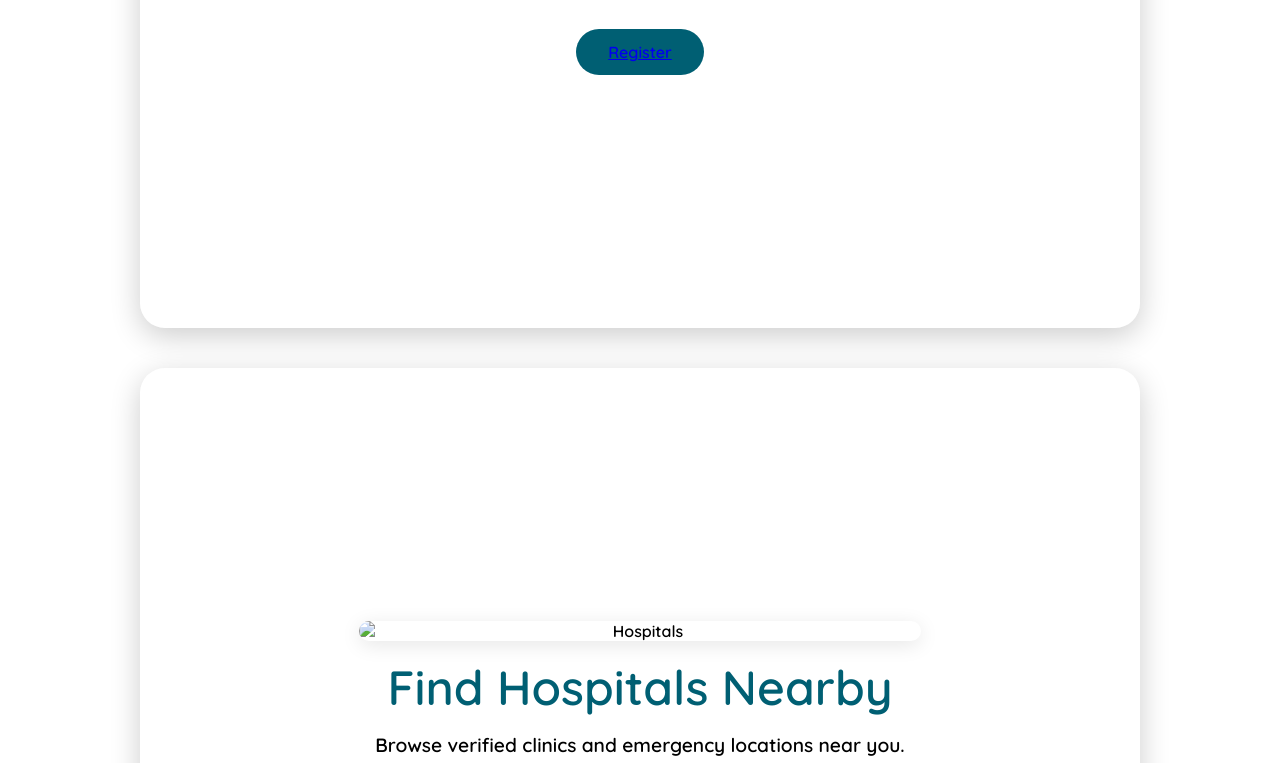
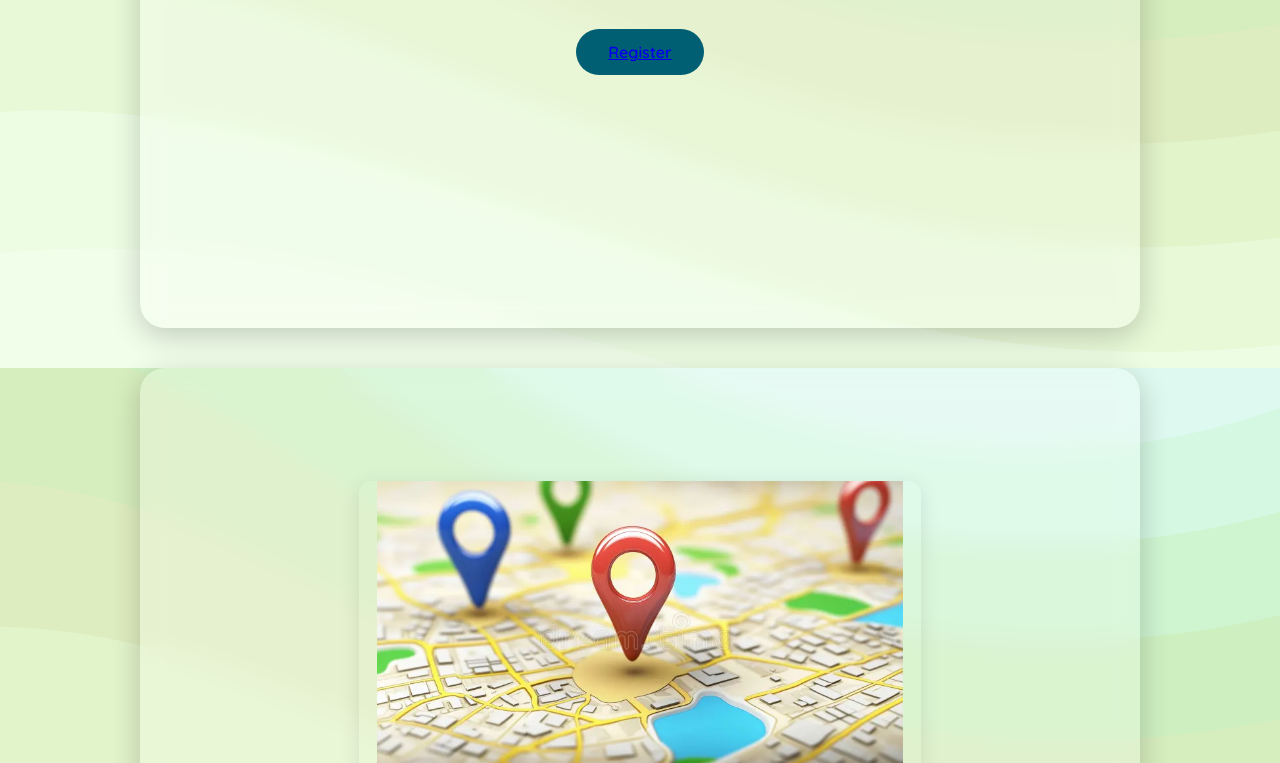
Before and after one commit to makau99/medicai, a plain HTML site: page home.html in a window 1280 px wide. Shown: the part 432-1195 px from the top of the page. Drawn offline with Linux system fonts and the light colour scheme.

Commit message:
rename links

```diff
--- a/about.css
+++ b/about.css
@@ -7,7 +7,7 @@
 }
 
 body {
-  background-image: url('liquid-cheese.png');
+  background-image: url('images/liquid-cheese.png');
   background-size: cover;
   background-position: center;
   background-attachment: fixed;
--- a/appointments.css
+++ b/appointments.css
@@ -6,7 +6,7 @@
 }
 
 body {
-  background-image: url('liquid-cheese.png');
+  background-image: url('images/liquid-cheese.png');
   background-size: cover;
   background-position: center;
   background-attachment: fixed;
--- a/dashboard.css
+++ b/dashboard.css
@@ -6,7 +6,7 @@
 }
 
 body {
-  background-image: url('liquid-cheese.png');
+  background-image: url('images/liquid-cheese.png');
   background-size: cover;
   background-position: center;
   background-attachment: fixed;
--- a/home.css
+++ b/home.css
@@ -6,7 +6,7 @@
 }
 
 body {
-  background-image: url('liquid-cheese.png');
+  background-image: url('images/liquid-cheese.png');
   background-size: cover;
   background-position: center;
   background-attachment: fixed;
--- a/home.html
+++ b/home.html
@@ -41,21 +41,21 @@
 
     <div class="feature-scroll">
       <section class="feature-card">
-        <img src="triage.jpg" alt="Triage" />
+        <img src="images/triage.jpg" alt="Triage" />
         <h1>Symptom Checker</h1>
         <p>Instant AI triage with accurate results in seconds.</p>
         <button class="card-btn" type="button"><span></span><a href="triage.html">Register</a></button>
       </section>
 
       <section class="feature-card">
-        <img src="location.webp" alt="Hospitals" />
+        <img src="images/location.webp" alt="Hospitals" />
         <h1>Find Hospitals Nearby</h1>
         <p>Browse verified clinics and emergency locations near you.</p>
         <button class="card-btn" type="button"><span></span><a href="location.html">Register</a></button>
       </section>
 
       <section class="feature-card">
-        <img src="appointment.webp" alt="Appointments" />
+        <img src="images/appointment.webp" alt="Appointments" />
         <h1>Book Appointments</h1>
         <p>Schedule a visit with a certified medical professional.</p>
         <button class="card-btn" type="button"><span></span><a href="appointments.html">Register</a></button>
--- a/login.css
+++ b/login.css
@@ -6,7 +6,7 @@
 }
 
 body {
-  background-image: url('liquid-cheese.png');
+  background-image: url('images/liquid-cheese.png');
   background-size: cover;
   background-position: center;
   background-repeat: no-repeat;
--- a/maps.css
+++ b/maps.css
@@ -7,7 +7,7 @@
 }
 
 body {
-  background-image: url('liquid-cheese.png');
+  background-image: url('images/liquid-cheese.png');
   background-size: cover;
   background-position: center;
   background-attachment: fixed;
--- a/register.css
+++ b/register.css
@@ -6,7 +6,7 @@
 }
 
 body {
-  background-image: url('liquid-cheese.png');
+  background-image: url('images/liquid-cheese.png');
   background-size: cover;
   background-position: center;
   background-attachment: fixed;
```
